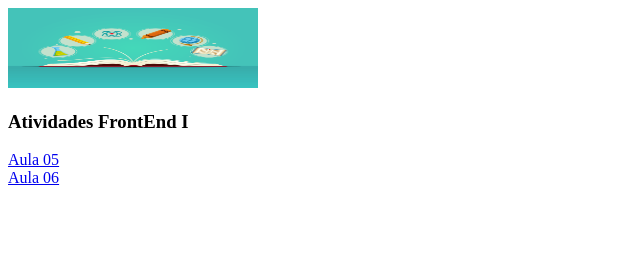
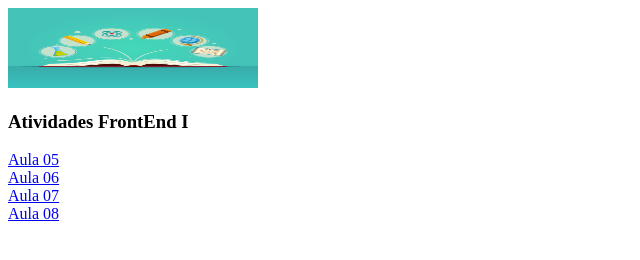
Before and after one commit to sheilasantosdev/DIGITAL-HOUSE-EXERCICIOS, a plain HTML site: page index.html in a window 1280 px wide. Shown: the whole page, without its empty margins (0-640 px from the left). Drawn offline with Linux system fonts and the light colour scheme.

Commit message:
atualizando

```diff
--- a/index.html
+++ b/index.html
@@ -12,6 +12,9 @@
 <h3>Atividades FrontEnd I</h3>
 <a href="./AULA05/index.html" target="_blank"> Aula 05</a> <br>
 <a href="./AULA06/index.html" target="_blank"> Aula 06</a> <br>
+<a href="./AULA07/index.html" target="_blank"> Aula 07</a> <br>
+<a href="./AULA08/index.html" target="_blank"> Aula 08</a> <br>
+
 
 </body>
 </html>
```
